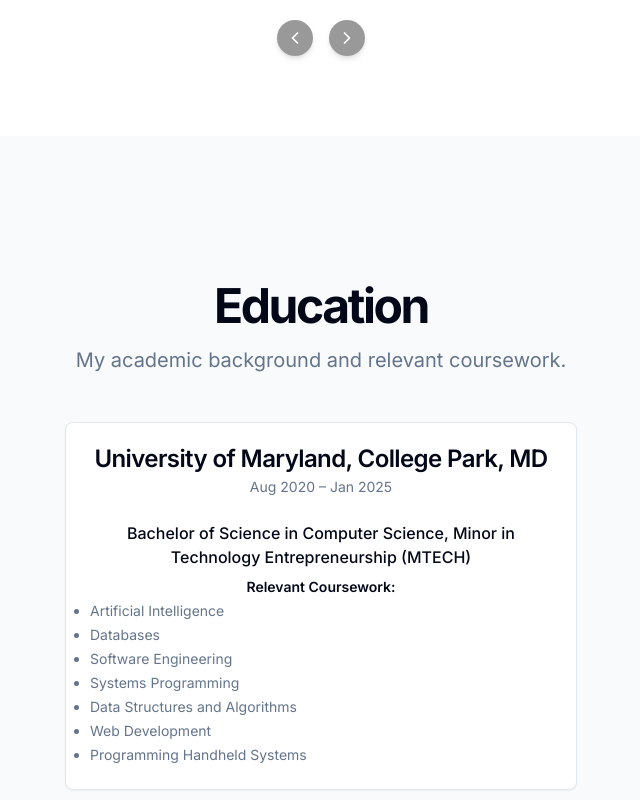
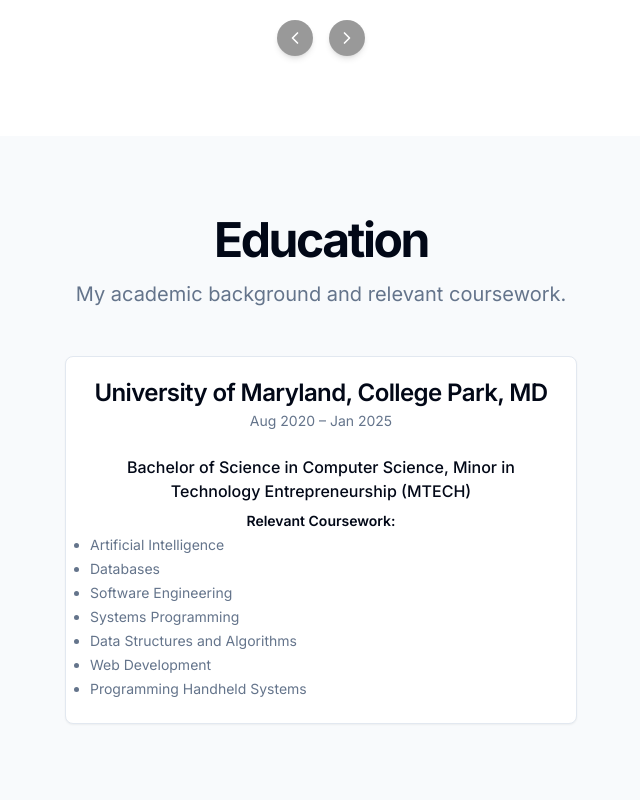
Before and after one commit to Huzaifa-io/Mike-Shirvani-Portfolio, a Next.js app: page / in a window 1280 px wide. Shown: the part 3920-4720 px from the top of the page, without its empty margins (319-959 px from the left). Built offline with nearby package versions, Linux system fonts and the light colour scheme.

Commit message:
Remove unnecessary min-height from education section for improved layout

```diff
--- a/components/education-section.jsx
+++ b/components/education-section.jsx
@@ -31,7 +31,7 @@
   return (
     <section
       id="education"
-      className="min-h-screen flex items-center justify-center bg-muted/50 py-20"
+      className="flex items-center justify-center bg-muted/50 py-20"
     >
       <div className="container px-4 md:px-6 flex flex-col items-center justify-center text-center">
         {/* Section Heading */}
```
